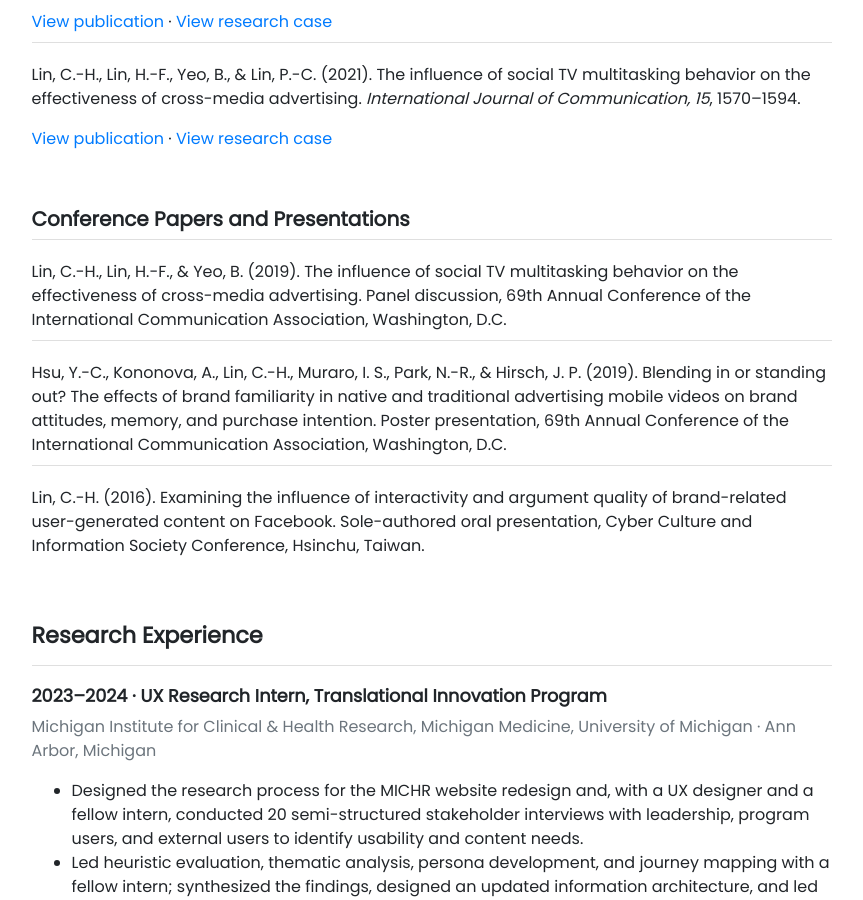
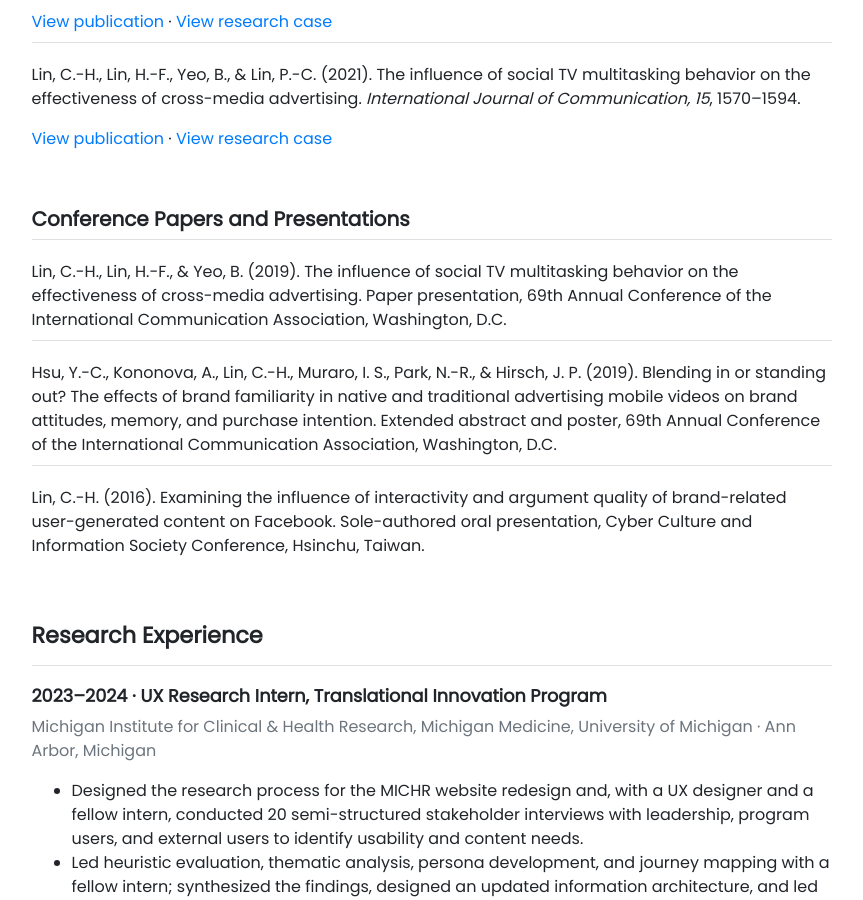
Before and after one commit to shenylin/shenylin.github.io, a Jekyll site: the page built from pages/cv.md, in a window 1280 px wide and 900 px high, scrolled down 1397 px. Shown: the whole window, without its empty margins (161-1024 px from the left). Built offline with Jekyll 4.4.1, drawn with Linux system fonts in a browser that asks for light colours; nearby versions of some CDN libraries.

Commit message:
Restore ICA 2019 presentation formats on CV page
Co-Authored-By: Claude Opus 5.5 <noreply@anthropic.com>
Claude-Session: https://claude.ai/code/session_01959THKHLi29mXDS6V2b8X4

```diff
--- a/pages/cv.md
+++ b/pages/cv.md
@@ -105,7 +105,7 @@ weight: 3
       <p class="mb-0">
         Lin, C.-H., Lin, H.-F., &amp; Yeo, B. (2019). The influence of social
         TV multitasking behavior on the effectiveness of cross-media
-        advertising. Panel discussion, 69th Annual Conference of the
+        advertising. Paper presentation, 69th Annual Conference of the
         International Communication Association, Washington, D.C.
       </p>
     </div>
@@ -114,8 +114,8 @@ weight: 3
         Hsu, Y.-C., Kononova, A., Lin, C.-H., Muraro, I. S., Park, N.-R.,
         &amp; Hirsch, J. P. (2019). Blending in or standing out? The effects
         of brand familiarity in native and traditional advertising mobile
-        videos on brand attitudes, memory, and purchase intention. Poster
-        presentation, 69th Annual Conference of the International
+        videos on brand attitudes, memory, and purchase intention. Extended
+        abstract and poster, 69th Annual Conference of the International
         Communication Association, Washington, D.C.
       </p>
     </div>
```
